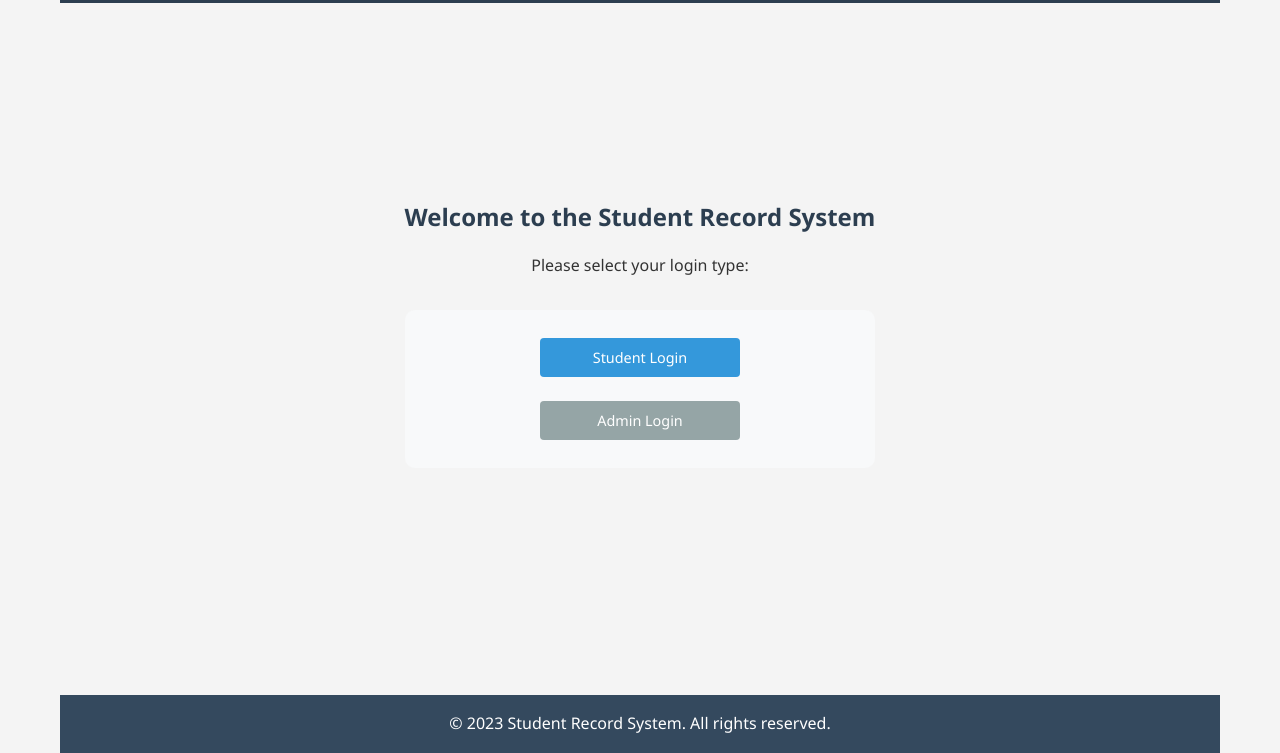
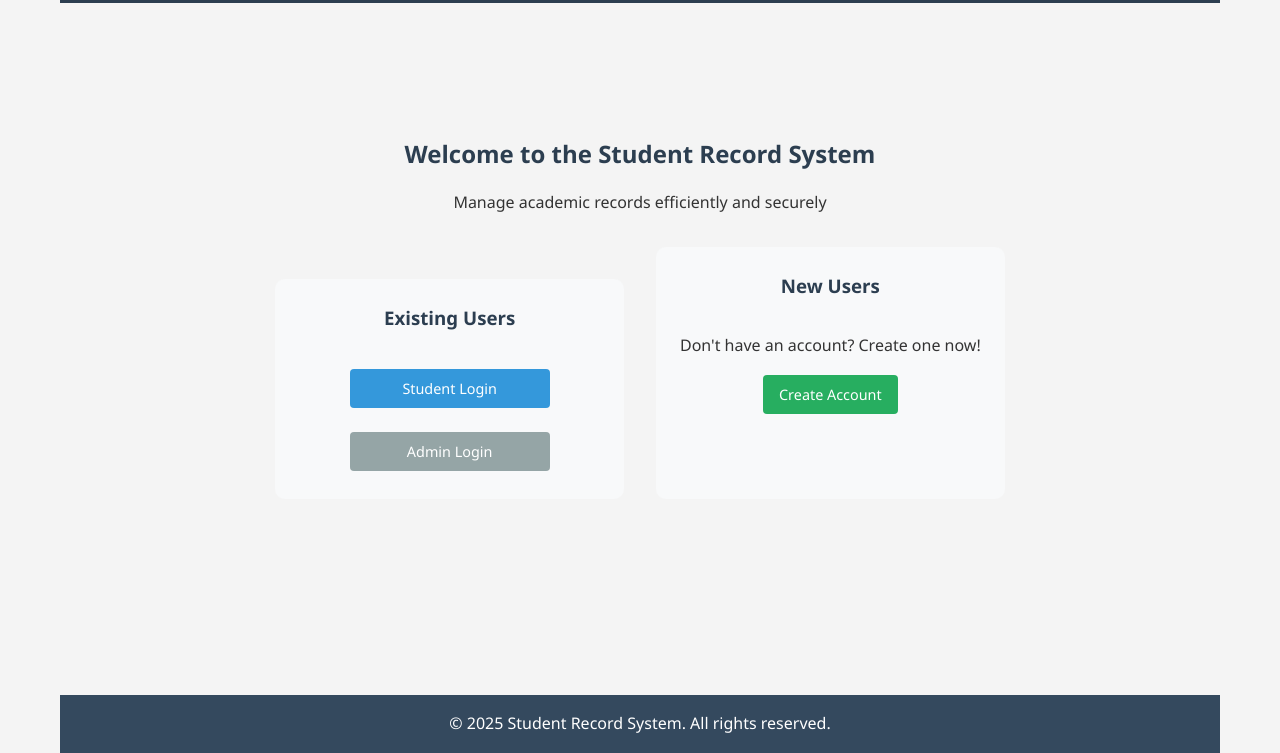
Before and after one commit to Keotshepile2/Database_Project_Student_Management_System, a plain HTML site: page index.html in a window 1280 px wide. Shown: the part 67-820 px from the top of the page. Drawn offline with Linux system fonts and the light colour scheme.

Commit message:
Update index.html

```diff
--- a/index.html
+++ b/index.html
@@ -1,4 +1,4 @@
-<!DOCTYPE html>
+<!--<!DOCTYPE html>
 <html lang="en">
 <head>
     <meta charset="UTF-8">
@@ -30,3 +30,57 @@
     </div>
 </body>
 </html>
+-->
+<!DOCTYPE html>
+<html lang="en">
+<head>
+    <meta charset="UTF-8">
+    <meta name="viewport" content="width=device-width, initial-scale=1.0">
+    <title>Student Record System</title>
+    <link rel="stylesheet" href="css/style.css">
+</head>
+<body>
+    <div class="container">
+        <header>
+            <h1>Student Record System</h1>
+        </header>
+
+        <main class="homepage">
+            <div class="welcome-section">
+                <h2>Welcome to the Student Record System</h2>
+                <p>Manage academic records efficiently and securely</p>
+
+                <div class="auth-options">
+                    <div class="login-options">
+                        <h3>Existing Users</h3>
+                        <a href="login.html?type=student" class="btn btn-primary">Student Login</a>
+                        <a href="login.html?type=admin" class="btn btn-secondary">Admin Login</a>
+                    </div>
+
+                    <div class="register-options">
+                        <h3>New Users</h3>
+                        <p>Don't have an account? Create one now!</p>
+                        <a href="register.html" class="btn btn-success">Create Account</a>
+                    </div>
+                </div>
+            </div>
+
+
+        </main>
+
+        <footer>
+            <p>&copy; 2025 Student Record System. All rights reserved.</p>
+        </footer>
+    </div>
+
+    <script>
+        // Clear any potentially corrupted auth data when visiting home page
+        if (window.location.pathname.includes('index.html') ||
+            window.location.pathname === '/' ||
+            window.location.pathname.endsWith('/')) {
+
+            console.log('🏠 Home page loaded');
+        }
+    </script>
+</body>
+</html>
```
